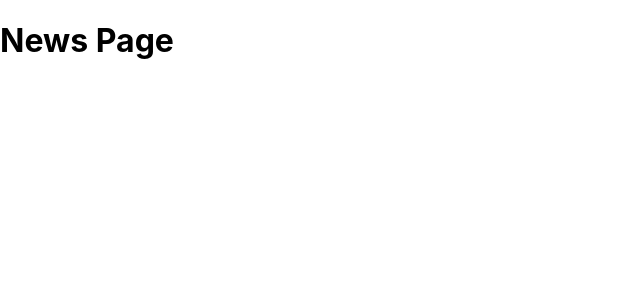
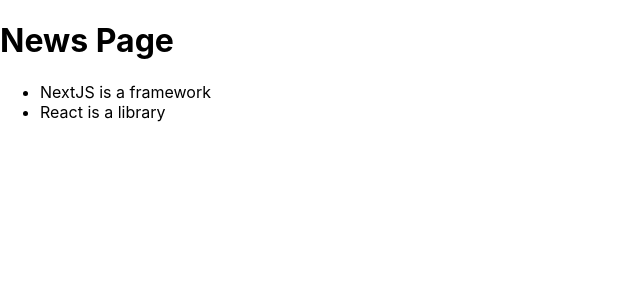
Before and after one commit to codecygen/071-NextJS-First-App, a Next.js app: page /news in a window 1280 px wide. Shown: the top 300 px of the page, without its empty margins (0-640 px from the left). Built offline with nearby package versions, Linux system fonts and the light colour scheme.

Commit message:
end of project

```diff
--- a/pages/news/index.js
+++ b/pages/news/index.js
@@ -1,9 +1,24 @@
 // http://our-domain/news
 
+// React-Link-Clicking-Button-Link-Component
+// Advantage of using Link instead of anchor tag
+// is it prevents page to send an HTTP request to the
+// server. Makes the app a SPA (Single Page Application)
+import Link from "next/link";
+
 const News = () => {
-    return (
+  return (
+    <>
       <h1>News Page</h1>
-    );
-  };
+      <ul>
+        <li>
+          {/* React-Link-Clicking-Button-Link-Component */}
+          <Link href="/news/my-detail-page">NextJS is a framework</Link>
+        </li>
+        <li>React is a library</li>
+      </ul>
+    </>
+  );
+};
 
-  export default News;
+export default News;
```
Also changed, not shown: pages/news/[newsId].js (+7 -1 lines), 1 other file (tests, documents, lock files or other folders).
